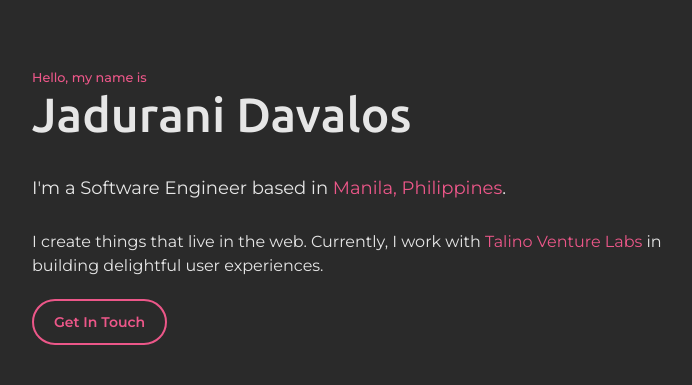
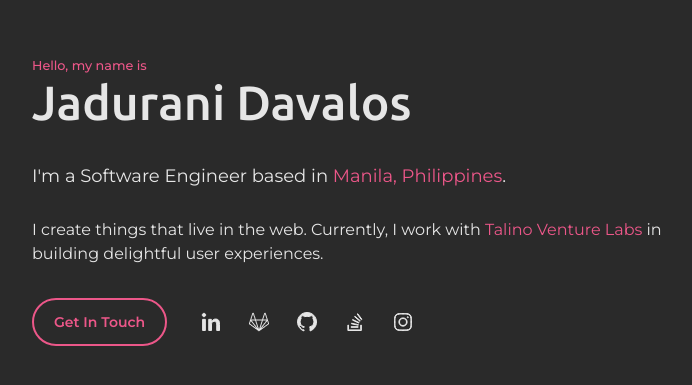
Before and after one commit to jadurani/portfolio-website, an Angular app: page / in a window 1280 px wide. Shown: the part 201-586 px from the top of the page, without its empty margins (128-820 px from the left). Built offline with nearby package versions, Linux system fonts and the light colour scheme.

Commit message:
updated color links

```diff
--- a/src/app/app.component.html
+++ b/src/app/app.component.html
@@ -23,8 +23,46 @@
         in building delightful user experiences.
       </p>
 
-      <div class="mt-5">
+      <div class="mt-5 flex flex-wrap gap-8 align-center">
         <a href="#get-in-touch" class="btn"> Get In Touch </a>
+
+        <div class="flex gap-6 my-auto w-auto">
+          <a
+            class="profile-link cursor"
+            href="https://www.linkedin.com/in/jadurani-davalos/"
+            target="_blank"
+          >
+            <img src="assets/icons/bxl_linkedin.svg" />
+          </a>
+          <a
+            class="profile-link cursor"
+            href="https://gitlab.com/jadurani"
+            target="_blank"
+          >
+            <img src="assets/icons/bxl_gitlab.png" />
+          </a>
+          <a
+            class="profile-link cursor"
+            href="https://github.com/jadurani"
+            target="_blank"
+          >
+            <img src="assets/icons/bxl_github.svg" />
+          </a>
+          <a
+            class="profile-link cursor"
+            href="https://stackoverflow.com/users/10046738/jmdavalos"
+            target="_blank"
+          >
+            <img src="assets/icons/bxl_stack-overflow.svg" />
+          </a>
+          <a
+            class="profile-link cursor"
+            href="https://www.instagram.com/ranimonium/"
+            target="_blank"
+          >
+            <img src="assets/icons/bxl_instagram.svg" />
+          </a>
+        </div>
       </div>
     </div>
   </section>
@@ -191,15 +229,21 @@
       <div class="lg:w-3/5">
         <p class="my-4">
           Feel free to shoot me a message at
-          <a href="https://twitter.com/jadurani" target="_blank">Twitter</a> or
-          send me an
+          <a href="https://www.linkedin.com/in/jadurani-davalos" target="_blank"
+            >LinkedIn</a
+          >
+          or send me an
           <a href="mailto:jadurani@gmail.com" target="_blank">email</a> if you
           want to talk about tech, philosophy, or if you want to have work done!
         </p>
       </div>
 
-      <div class="mt-5">
-        <a href="https://twitter.com/jadurani" target="_blank" class="btn">
+      <div class="pt-6">
+        <a
+          href="https://www.linkedin.com/in/jadurani-davalos/"
+          target="_blank"
+          class="btn"
+        >
           Contact Me
         </a>
       </div>
--- a/src/app/app.component.scss
+++ b/src/app/app.component.scss
@@ -1,3 +1,9 @@
 .btn {
   @apply rounded-full border-2 border-accent border-solid text-sm font-semibold text-accent py-3 px-5 focus:outline-none hover:bg-accent-light transition-colors duration-300;
 }
+
+.profile-link img:hover {
+  transition: 100ms filter linear;
+  filter: invert(50%) sepia(10%) saturate(6440%) hue-rotate(304deg)
+    brightness(97%) contrast(91%);
+}
```
Also changed, not shown: src/assets/icons/bxl_gitlab.png (added), src/assets/icons/bxl_gitlab.svg (added).
